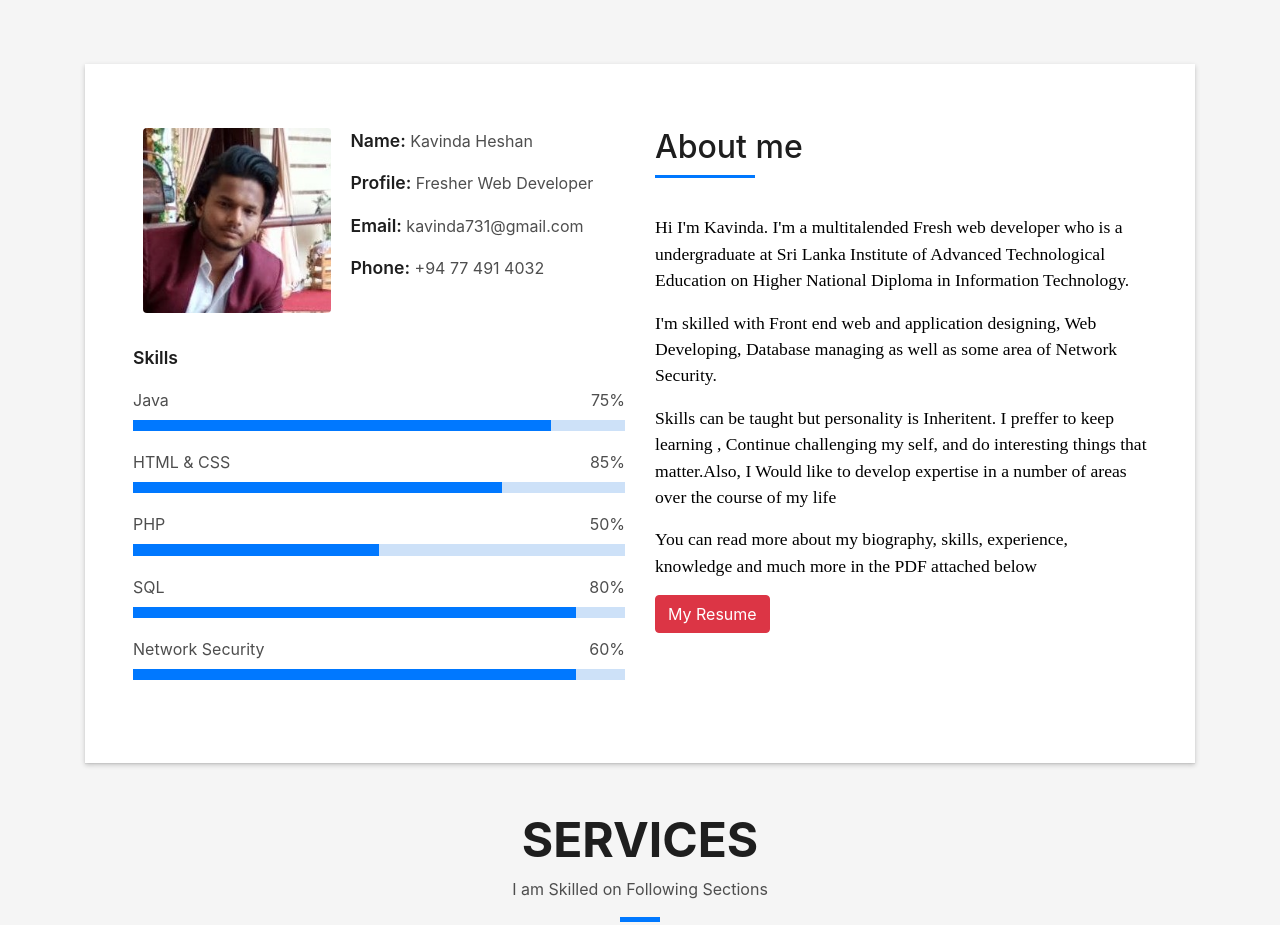
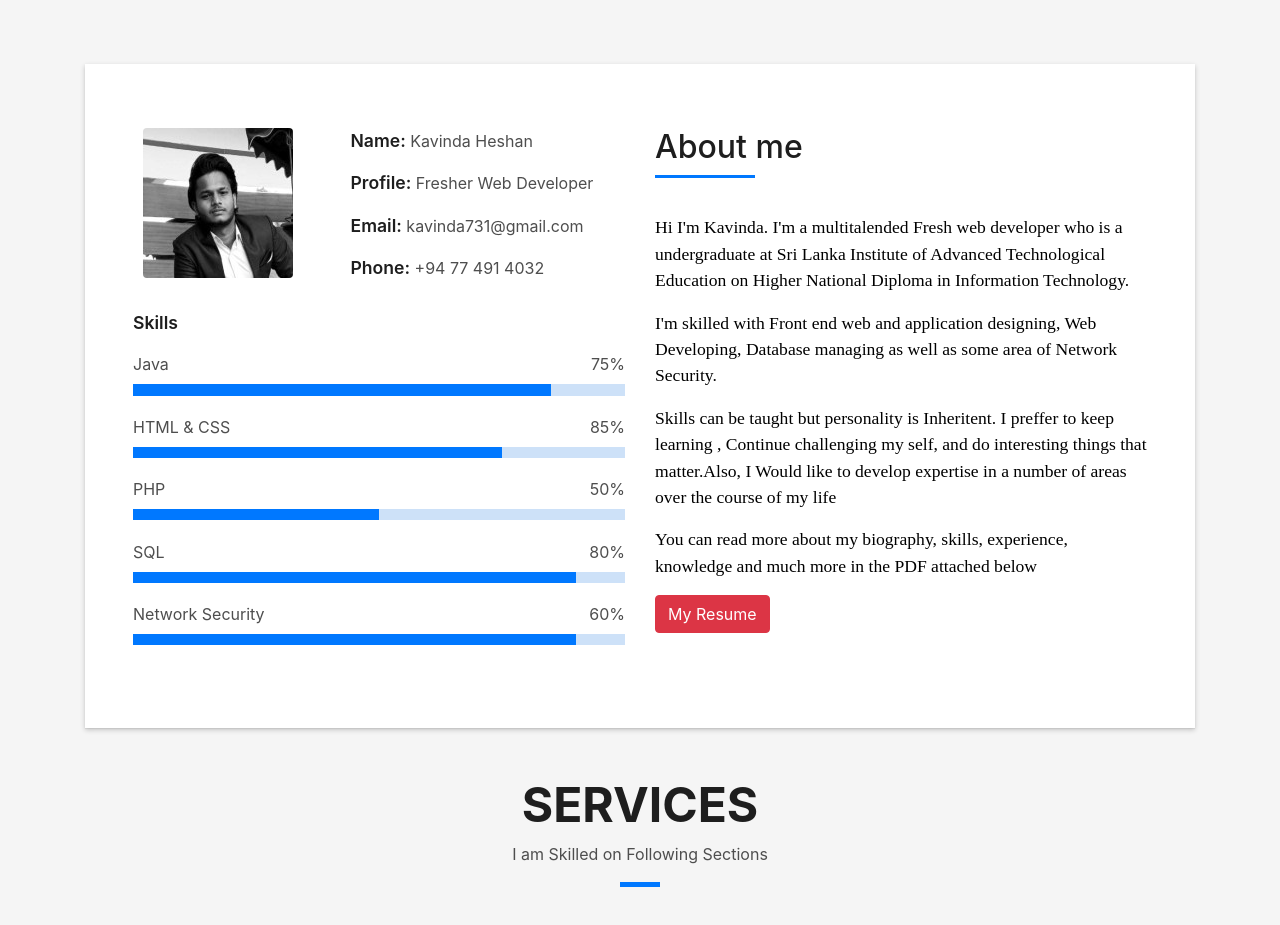
Before and after one commit to kavindaHG/kavindaHG.github.io, a plain HTML site: page index.html in a window 1280 px wide. Shown: the part 800-1725 px from the top of the page. Drawn offline with Linux system fonts and the light colour scheme; files whose address does not match are found by name.

Commit message:
Add files via upload
changed about

```diff
--- a/index.html
+++ b/index.html
@@ -70,7 +70,7 @@
   <!--/ Nav End /-->
 
   <!--/ Intro Skew Star /-->
-  <div id="home" class="intro route bg-image" style="background-image: url(img/1.svg)">
+  <div id="home " class="intro route bg-image" style="background-image: url(img/1.svg);">
     <div class="overlay-itro"></div>
     <div class="intro-content display-table">
       <div class="table-cell">
@@ -84,6 +84,7 @@
       </div>
     </div>
   </div>
+
   <!--/ Intro Skew End /-->
 
   <section id="about" class="about-mf sect-pt4 route">
@@ -96,7 +97,7 @@
                 <div class="row">
                   <div class="col-sm-6 col-md-5">
                     <div class="about-img">
-                      <img src="img/2.jpg" class="img-fluid rounded b-shadow-a" alt="">
+                      <img src="img/about1.jpg" class="img-fluid rounded b-shadow-a" alt="">
                     </div>
                   </div>
                   <div class="col-sm-6 col-md-7">
```
